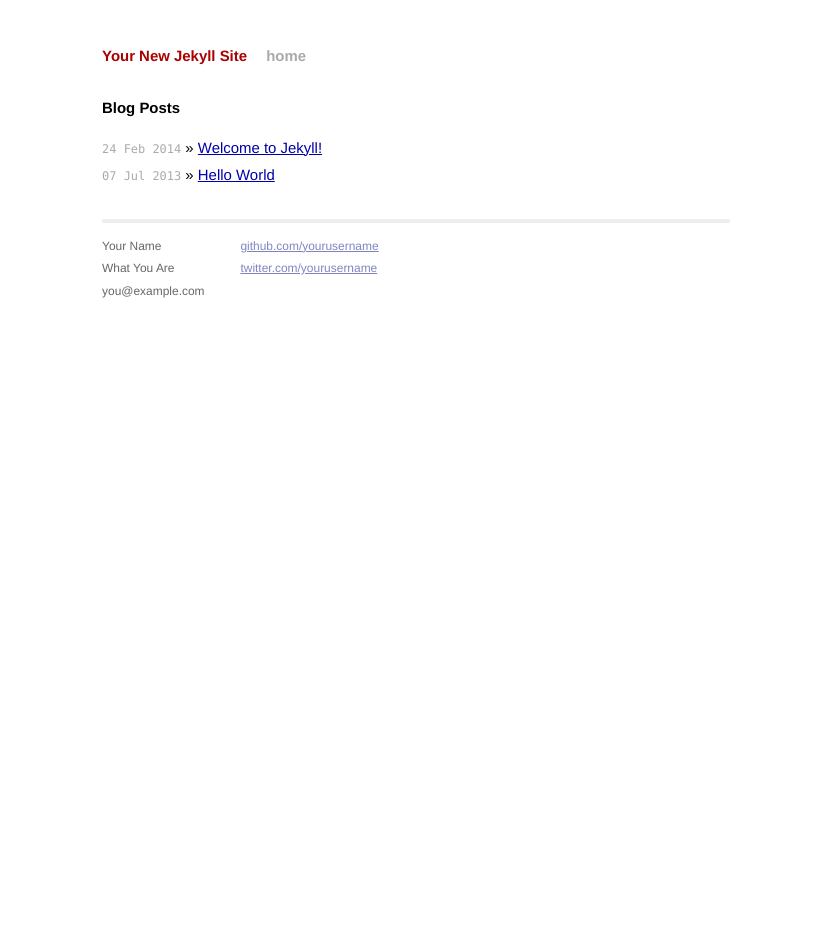
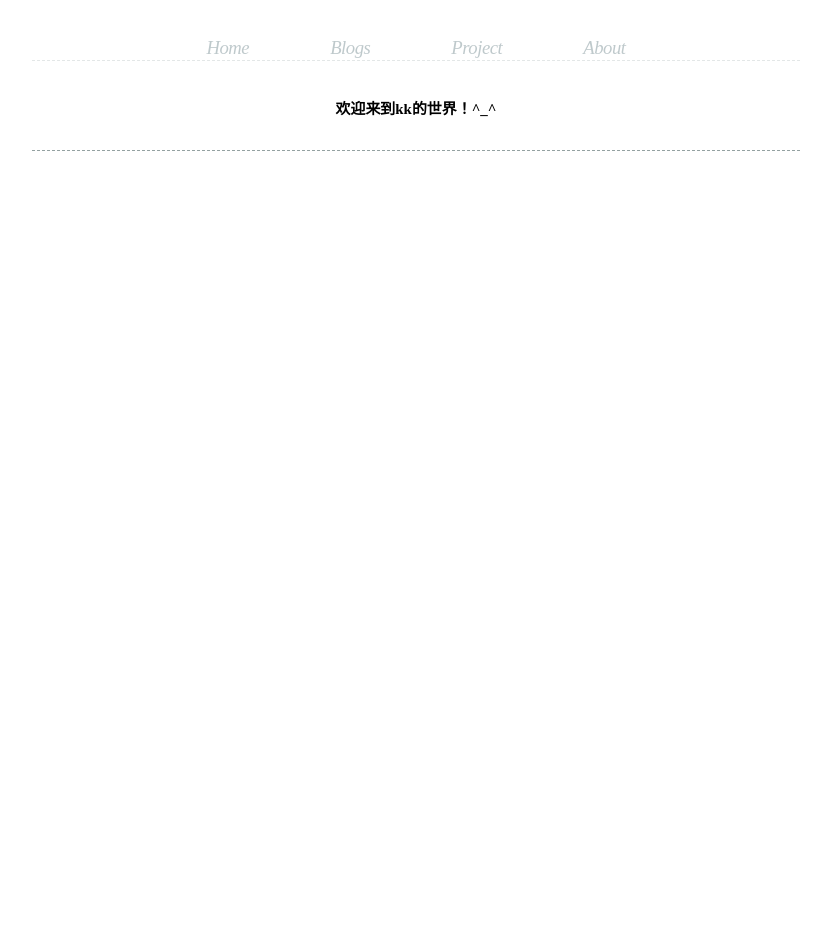
Before and after one commit to kkxx/kkxx.github.com, a Jekyll site: the page built from index.html, in a window 1280 px wide. Shown: the whole page, without its empty margins (224-1055 px from the left). Built offline with Jekyll 4.4.1, drawn with Linux system fonts in a browser that asks for light colours; Markdown is read by kramdown in place of the engine named in the settings.

Commit message:
基本成型了！

```diff
--- a/_layouts/default.html
+++ b/_layouts/default.html
@@ -17,26 +17,16 @@
 
         <div class="site">
           <div class="header">
-            <h1 class="title"><a href="/">{{ site.name }}</a></h1>
-            <a class="extra" href="/">home</a>
+            <a class="home" href="/">Home</a>
+            <a class="blog" href="/blogs.html">Blogs</a>
+            <a class="project" href="/">Project</a>
+            <a class="about" href="/about.html">About</a>
           </div>
 
           {{ content }}
 
           <div class="footer">
-            <div class="contact">
-              <p>
-                Your Name<br />
-                What You Are<br />
-                you@example.com
-              </p>
-            </div>
-            <div class="contact">
-              <p>
-                <a href="https://github.com/yourusername">github.com/yourusername</a><br />
-                <a href="https://twitter.com/yourusername">twitter.com/yourusername</a><br />
-              </p>
-            </div>
+
           </div>
         </div>
 
--- a/_layouts/post.html
+++ b/_layouts/post.html
@@ -1,7 +1,7 @@
 ---
 layout: default
 ---
-<h2>{{ page.title }}</h2>
+<h2 class="page_title">{{ page.title }}</h2>
 <p class="meta">{{ page.date | date_to_string }}</p>
 
 <div class="post">
--- a/_posts/2014-02-24-welcome-to-jekyll.markdown
+++ b/_posts/2014-02-24-welcome-to-jekyll.markdown
@@ -3,6 +3,7 @@ layout: post
 title:  "Welcome to Jekyll!"
 date:   2014-02-24 23:06:13
 categories: jekyll update
+description: use jekyll write blog
 ---
 
 You'll find this post in your `_posts` directory - edit this post and re-build (or run with the `-w` switch) to see your changes!
--- /dev/null
+++ b/about.html
@@ -0,0 +1,6 @@
+---
+layout: default
+title: about me
+---
+
+王凯，毕业于四川大学软件学院。
--- a/css/main.css
+++ b/css/main.css
@@ -14,9 +14,10 @@ html, body { height: 100%; }
 
 body {
   background-color: #FFF;
-  font: 13.34px Helvetica, Arial, sans-serif;
+  font-family: 'OFL Sorts Mill Goudy','OFL Sorts Mill Goudy TT',serif;
   font-size: small;
   text-align: center;
+  font-weight: normal;
 }
 
 h1, h2, h3, h4, h5, h6 {
@@ -25,28 +26,62 @@ h1, h2, h3, h4, h5, h6 {
 h1 { margin-bottom: 1em; }
 p { margin: 1em 0; }
 
-a         { color: #00a; }
-a:hover   { color: #000; }
-a:visited { color: #a0a; }
+a:hover {
+    text-shadow: 0 0 2px #ffaaaa
+}
+
+a, a:link, a:visited, a:active, a:hover {
+    text-decoration: none;
+    outline: none
+}
+
+a, a:link, a:visited, a:active {
+    color: #002b36
+}
+
+a:hover {
+    color: #cb4b16
+}
 
 /*****************************************************************************/
 /*
 /* Home
 /*
 /*****************************************************************************/
-.posts {
-  list-style-type: none;
-  margin-bottom: 2em;
+.posts::after {
+  content: ".";
+  display: block;
+  height: 0;
+  clear: both;
+  visibility: hidden;
 }
 
-.posts li {
+.blog_list ol {
   line-height: 1.75em;
+  padding-bottom: 2em;
+  list-style-type: none;
 }
 
-.posts span {
-  color: #aaa;
-  font-family: Monaco, "Courier New", monospace;
-  font-size: 80%;
+.blog_list ol li {
+  float: left;
+  width: 50%;
+  height: 150px;
+  margin: 0;
+  text-align: center;
+}
+
+.posts .post_title {
+  font: normal 23px/32px 'OFL Sorts Mill Goudy','OFL Sorts Mill Goudy TT',serif;
+  color: #000000;
+  font-size: 23px;
+}
+
+.posts .post_dsp {
+  font-size: 18px;
+  color: #999;
+  font-family: 'OFL Sorts Mill Goudy','OFL Sorts Mill Goudy TT',serif;
+  line-height: 25px;
+  font-style: italic;
 }
 
 /*****************************************************************************/
@@ -55,17 +90,12 @@ a:visited { color: #a0a; }
 /*
 /*****************************************************************************/
 
-.site {
+.site{
   font-size: 115%;
   text-align: justify;
-  width: 42em;
-  margin: 3em auto 2em;
+  width: 60%;
+  margin: 2em auto 2em auto;
   line-height: 1.5em;
-}
-
-.header a {
-  font-weight: bold;
-  text-decoration: none;
 }
 
 .title {
@@ -81,45 +111,51 @@ a:visited { color: #a0a; }
   color: #000;
 }
 
-.header a.extra {
-  color: #aaa;
-  margin-left: 1em;
+.header
+{
+    letter-spacing: -0.025em;
+    margin: 2em auto 2em auto;
+    font-size: 1.25em;
+    text-align: center;
+    font-weight: thin;
+    font-style: italic;
+    opacity: 0.25;
+    border-bottom: dashed 1px #93a1a1;
 }
 
-.header a.extra:hover {
-  color: #000;
+.header:hover
+{
+  opacity:1
+}
+.home
+{
+  margin: auto 5% auto 5%;
+}
+
+.blog
+{
+  margin: auto 5% auto 5%;
+}
+.project
+{
+  margin: auto 5% auto 5%;
+}
+
+.about
+{
+  margin: auto 5% auto 5%;
 }
 
 .meta {
   color: #aaa;
+  font-size: 18px;
 }
 
 .footer {
-  font-size: 80%;
-  color: #666;
-  border-top: 4px solid #eee;
-  margin-top: 2em;
-  overflow: hidden;
+    margin-top: 2em;
+    border-top: dashed 1px #93a1a1;
 }
 
-.footer .contact {
-  float: left;
-  margin-right: 3em;
-}
-
-.footer .contact a {
-  color: #8085C1;
-}
-
-.footer .rss {
-  margin-top: 1.1em;
-  margin-right: -.2em;
-  float: right;
-}
-
-.footer .rss img {
-  border: 0;
-}
 
 /*****************************************************************************/
 /*
@@ -128,6 +164,9 @@ a:visited { color: #a0a; }
 /*****************************************************************************/
 
 /* standard */
+.post{
+  font-size: 18px;
+}
 .post pre {
   border: 1px solid #ddd;
   background-color: #eef;
@@ -158,3 +197,9 @@ a:visited { color: #a0a; }
 .post pre.terminal code {
   background-color: #333;
 }
+
+.page_title{
+  font-size: 45px;
+  line-height: 50px;
+  margin: 25px 0;
+}
--- a/index.html
+++ b/index.html
@@ -1,13 +1,7 @@
 ---
 layout: default
-title: Your New Jekyll Site
+title: kk Blog
 ---
 
-<div id="home">
-  <h1>Blog Posts</h1>
-  <ul class="posts">
-    {% for post in site.posts %}
-      <li><span>{{ post.date | date_to_string }}</span> &raquo; <a href="{{ post.url }}">{{ post.title }}</a></li>
-    {% endfor %}
-  </ul>
-</div>
+
+<h1 align="center">欢迎来到kk的世界！^_^</h1>
```
Also changed, not shown: _posts/2013-07-07-hello-world.md (+4 -1 lines), blogs.html (added, +13 -0 lines).
